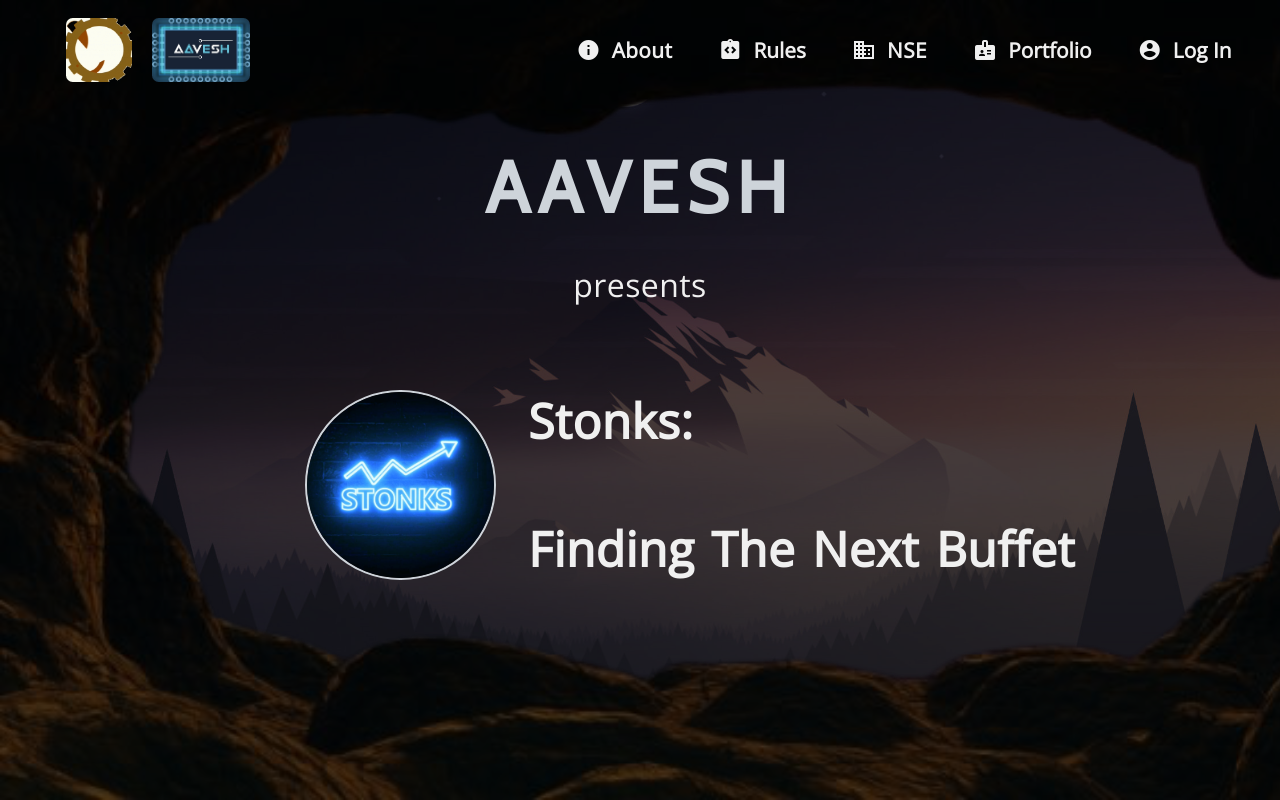
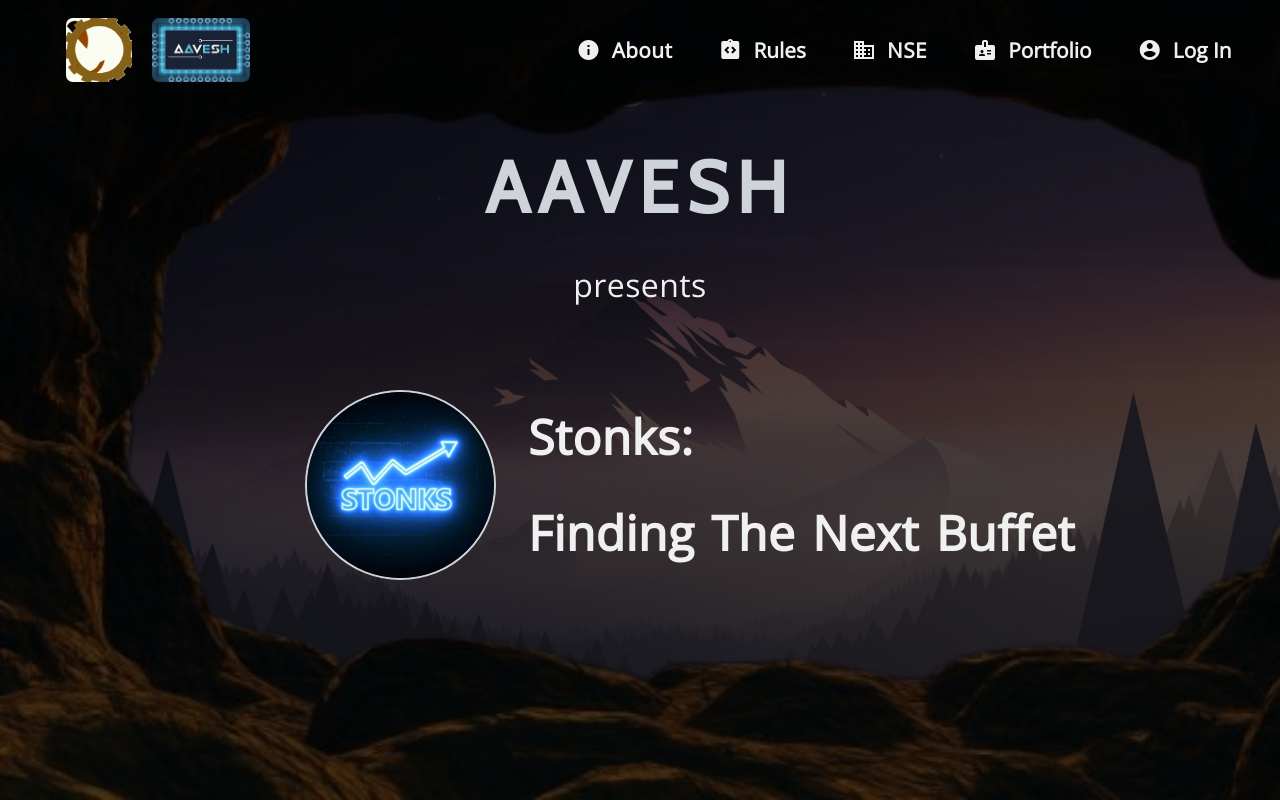
Before and after one commit to akshatmittal61/stonks, a React (Create React App) app: page / in a window 1280 px wide. Shown: the top 800 px of the page. Built offline with nearby package versions, Linux system fonts and the light colour scheme.

Commit message:
Modified Header Logo

```diff
--- a/src/Pages/Portfolio/Portfolio.jsx
+++ b/src/Pages/Portfolio/Portfolio.jsx
@@ -54,7 +54,7 @@ const Portfolio = ({ user, GoTo, stocks, submit }) => {
                                 Company Name
                             </th>
                             <th className="table-th">
-                                Volume of stocks
+                                Shares issued
                             </th>
                         </tr>
                         {
--- a/src/components/App.jsx
+++ b/src/components/App.jsx
@@ -99,7 +99,7 @@ const App = () => {
             {
                 render === 3 && (
                     <>
-                        <Header GoToLink={handleRender} style={{ background: "var(--primary)" }} />
+                        <Header GoToLink={handleRender} style={{ background: "var(--primary)" }} home={false} />
                         <main>
                             <Rules GoTo={handleRender} />
                         </main>
@@ -109,7 +109,7 @@ const App = () => {
             {
                 render === 4 && (
                     <>
-                        <Header GoToLink={handleRender} style={{ background: "var(--primary)" }} />
+                        <Header GoToLink={handleRender} style={{ background: "var(--primary)" }} home={false} />
                         <main>
                             <Portfolio user={user} GoTo={handleRender} stocks={stocks} submit={handleChangeStocks} />
                         </main>
@@ -119,7 +119,7 @@ const App = () => {
             {
                 render === 5 && (
                     <>
-                        <Header GoToLink={handleRender} style={{ background: "var(--primary)" }} />
+                        <Header GoToLink={handleRender} style={{ background: "var(--primary)" }} home={false} />
                         <main>
                             <div className="account-heading">
                                 <div className="account-heading__back">
--- a/src/components/Header.jsx
+++ b/src/components/Header.jsx
@@ -1,18 +1,32 @@
 import React from 'react'
+import favicon from '../images/favicon.png'
 import logo from '../images/logo.png'
 import iiitu from '../images/iiitu.gif'
 
-const Header = ({ GoToLink, style }) => {
+const Header = ({ GoToLink, style, home }) => {
     return (
         <header className="header" style={style}>
             <div className="header-box">
                 <div className="header-logo">
+                    {
+                        home && (
+                            <>
                                 <a className="header-logo-image" href="https://iiitu.ac.in/">
                                     <img className="header-logo-image__img" src={iiitu} alt="III Una" />
                                 </a>
                                 <a className="header-logo-image" href="https://aavesh-iiitu.github.io/">
                                     <img className="header-logo-image__img" src={logo} alt="Stonks" />
                                 </a>
+                            </>
+                        )
+                    }
+                    {
+                        !home && (
+                            <span className="header-logo-image" onClick={() => { GoToLink(0) }}>
+                                <img className="header-logo-image__img" src={favicon} alt="Stonks" />
+                            </span>
+                        )
+                    }
                 </div>
                 <div className="header-navbar">
                     <nav className="header-nav">
--- a/src/components/Hero.jsx
+++ b/src/components/Hero.jsx
@@ -15,7 +15,7 @@ const Hero = ({ GoTo }) => {
     return (
         <div className="hero" style={{ backgroundImage: `url(${back})` }}>
             <div className="hero-box" style={{ backgroundImage: `url(${phone ? frame : null})` }}>
-                <Header GoToLink={GoTo} style={{ background: "transparent" }} />
+                <Header GoToLink={GoTo} style={{ background: "transparent" }} home={true} />
                 <div className="hero-content" data-aos="zoom-out">
                     <div className="hero-title">
                         Aavesh
--- a/src/style.css
+++ b/src/style.css
@@ -243,7 +243,13 @@
           padding: 0 2rem; } }
       .hero-heading-text > * {
         width: 100%;
-        margin: 2rem 0; }
+        margin: 2rem 0;
+        display: flex;
+        justify-content: flex-start;
+        align-items: center; }
+      .hero-heading-text span:nth-child(2) {
+        align-items: flex-start;
+        margin: 0 0 2rem 0; }
 
 .about {
   width: 100%;
```
Lines whose indentation alone changed are shown as unchanged.
